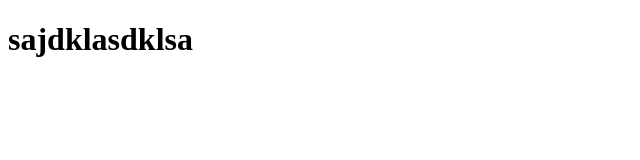
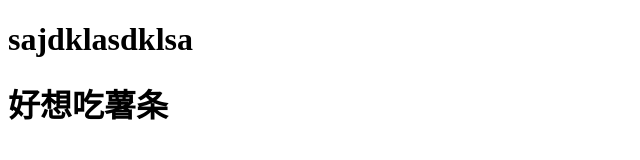
Before and after one commit to zdjzce923/git-demo01, a plain HTML site: page index.html in a window 1280 px wide. Shown: the whole page, without its empty margins (0-640 px from the left). Drawn offline with Linux system fonts and the light colour scheme.

Commit message:
添加了好想吃薯条

```diff
--- a/index.html
+++ b/index.html
@@ -9,6 +9,7 @@
 <body>
   <h1>
     sajdklasdklsa
+    <h1>好想吃薯条</h1>
   </h1>
 </body>
 </html>
```
